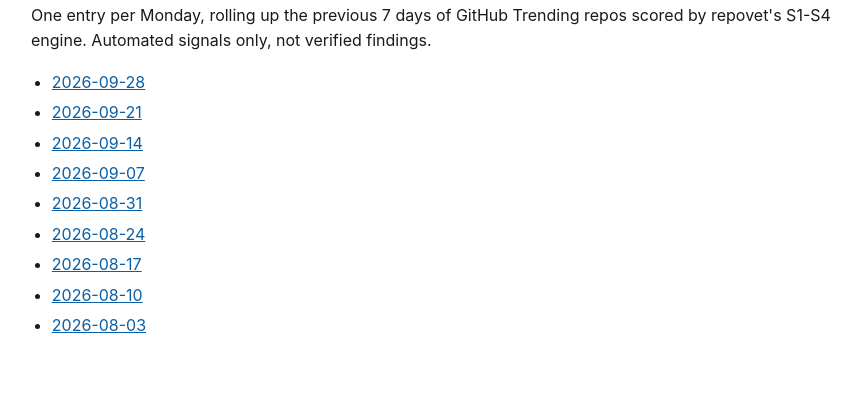
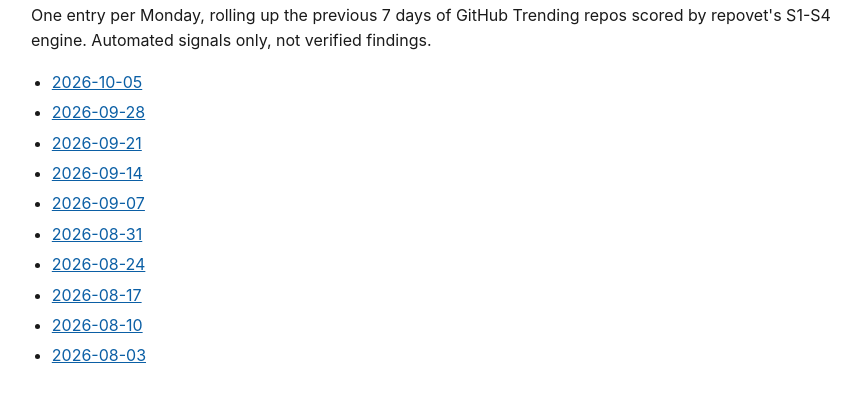
Before and after one commit to takowei/repovet, a plain HTML site: page docs/digests/index.html in a window 1280 px wide. Shown: the part 141-540 px from the top of the page, without its empty margins (209-1070 px from the left). Drawn offline with Linux system fonts and the light colour scheme.

Commit message:
docs: update digest index (2026-10-05)

```diff
--- a/docs/digests/index.html
+++ b/docs/digests/index.html
@@ -25,6 +25,7 @@ footer { margin-top: 2.5rem; font-size: 0.82rem; color: #666;
 repos scored by repovet's S1-S4 engine. Automated signals only, not
 verified findings.</p>
 <ul>
+  <li><a href="2026-10-05.html">2026-10-05</a></li>
   <li><a href="2026-09-28.html">2026-09-28</a></li>
   <li><a href="2026-09-21.html">2026-09-21</a></li>
   <li><a href="2026-09-14.html">2026-09-14</a></li>
```
